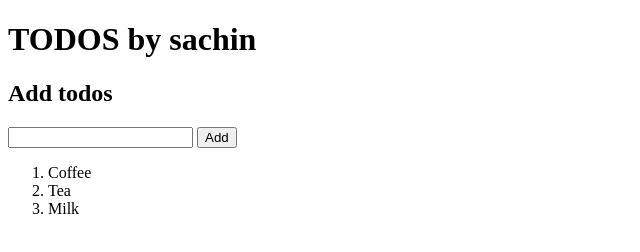
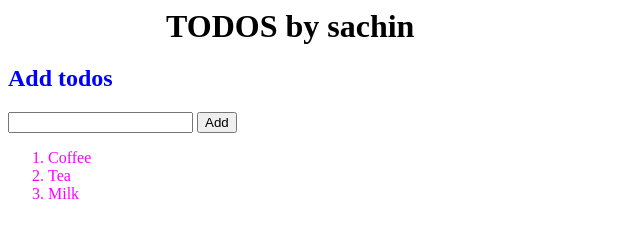
Before and after one commit to sachin-sharma1/rollup-test, a website: page index.html in a window 1280 px wide. Shown: the whole page, without its empty margins (0-640 px from the left). Drawn offline with Linux system fonts and the light colour scheme.

Commit message:
Add support for SCSS

```diff
--- a/index.html
+++ b/index.html
@@ -2,19 +2,20 @@
 <html>
 <head>
 	<title>TODOs by Sachin Sharma</title>
+	<link rel="stylesheet" type="text/css" href="assets/css/todo.css">
 </head>
 <body>
-	<h1>TODOS by sachin</h1>
-	<h2>Add todos</h2>
+	<h1 class="heading">TODOS by sachin</h1>
+	<h2 class="todos-title">Add todos</h2>
 	<div>
 		<input type="" name="">
 		<button>Add</button>
 	</div>
 
-	<ol>
-		<li>Coffee</li>
-		<li>Tea</li>
-		<li>Milk</li>
+	<ol class="todos-list">
+		<li class="todos-list-item">Coffee</li>
+		<li class="todos-list-item">Tea</li>
+		<li class="todos-list-item">Milk</li>
 	</ol>
 </body>
 </html>
--- a/package.json
+++ b/package.json
@@ -6,13 +6,15 @@
   "scripts": {
     "test": "echo \"Error: no test specified\" && exit 1",
     "rollup": "rollup --config rollup.config.js",
-    "start": "live-server index.html"
+    "start": "live-server index.html",
+    "scss": "node-sass --watch scss -o assets/css"
   },
   "author": "",
   "license": "ISC",
   "devDependencies": {
     "@swc/cli": "^0.1.36",
     "@swc/core": "^1.2.52",
-    "live-server": "^1.2.1"
+    "live-server": "^1.2.1",
+    "node-sass": "^5.0.0"
   }
 }
--- /dev/null
+++ b/scss/todo.scss
@@ -0,0 +1,18 @@
+.heading
+{
+	padding-left: 12.5%;
+	padding-right: 12.5%;
+    margin: auto;
+}
+.todos-title
+{
+	color:blue
+}
+.todos-list
+{
+
+}
+.todos-list-item
+{
+    color:fuchsia
+}
```
Also changed, not shown: assets/css/todo.css (added), 1 other file.
